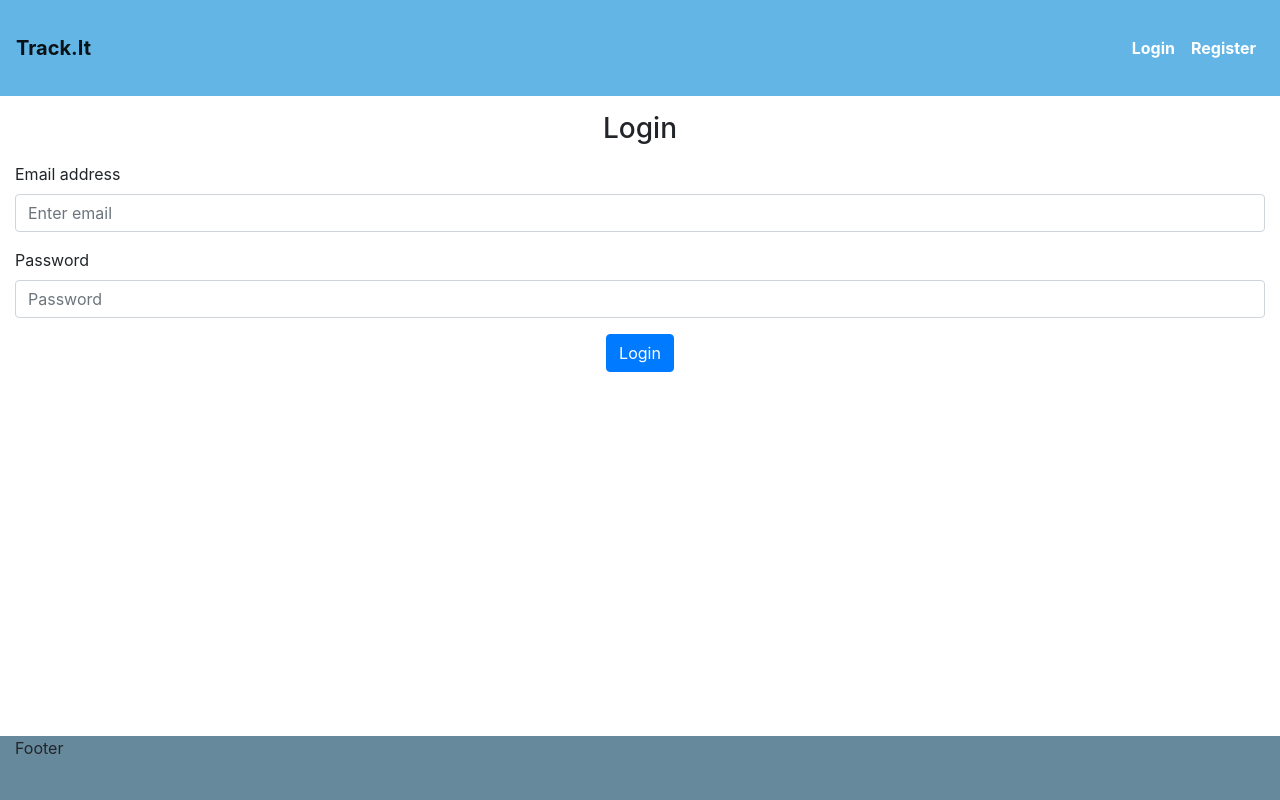
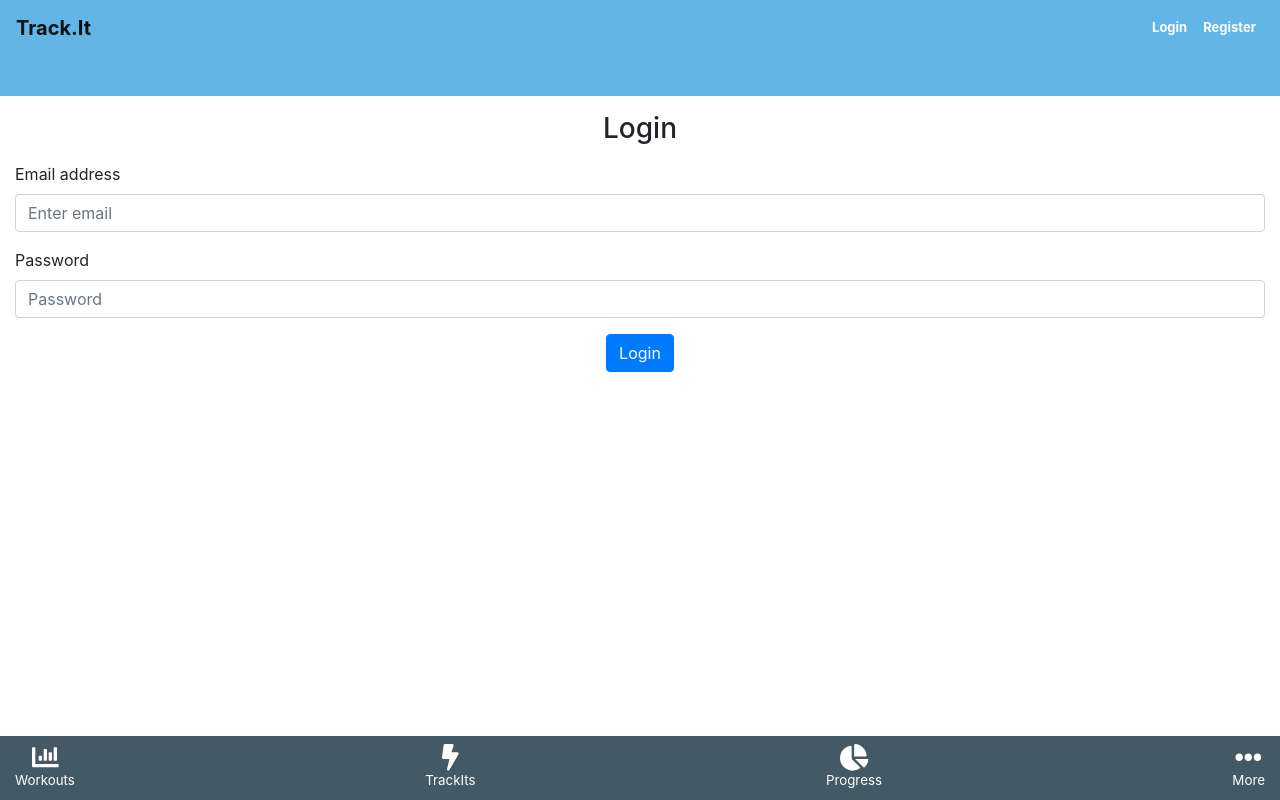
Before and after one commit to oloomoses/workout-tracker-client, a React (Create React App) app: page /login in a window 1280 px wide. Built offline with nearby package versions, Linux system fonts and the light colour scheme.

Commit message:
Add Logout component Add style for logout component Refactor the Navigation component

```diff
--- a/package.json
+++ b/package.json
@@ -4,6 +4,8 @@
   "private": true,
   "dependencies": {
     "@fortawesome/fontawesome-svg-core": "^1.2.35",
+    "@fortawesome/free-solid-svg-icons": "^5.15.3",
+    "@fortawesome/react-fontawesome": "^0.1.14",
     "@testing-library/jest-dom": "^5.12.0",
     "@testing-library/react": "^11.2.7",
     "@testing-library/user-event": "^12.8.3",
--- a/src/App.js
+++ b/src/App.js
@@ -1,4 +1,5 @@
 import { BrowserRouter as Router } from 'react-router-dom';
+import './components/Fawesome';
 import Navigation from './components/Navigation';
 import Main from './components/Main';
 import Footer from './components/Footer';
--- a/src/components/Fawesome/index.js
+++ b/src/components/Fawesome/index.js
@@ -0,0 +1,28 @@
+import { library } from '@fortawesome/fontawesome-svg-core';
+import {
+  faBiking,
+  faEllipsisH,
+  faSwimmer,
+  faHiking,
+  faBolt,
+  faDumbbell,
+  faRunning,
+  faWalking,
+  faChartBar,
+  faChartPie,
+  faChartLine,
+} from '@fortawesome/free-solid-svg-icons';
+
+library.add(
+  faBiking,
+  faEllipsisH,
+  faSwimmer,
+  faHiking,
+  faBolt,
+  faDumbbell,
+  faRunning,
+  faWalking,
+  faChartBar,
+  faChartPie,
+  faChartLine,
+);
--- a/src/components/Footer.js
+++ b/src/components/Footer.js
@@ -1,9 +1,32 @@
 import React from 'react';
 import { Container } from 'react-bootstrap';
+import { FontAwesomeIcon } from '@fortawesome/react-fontawesome';
 
 const Footer = () => (
-  <div className="fixed-bottom footer-custom align-items-center">
-    <Container fluid>Footer</Container>
+  <div className="fixed-bottom footer-custom">
+    <Container fluid>
+      <div className="d-flex justify-content-between mt-2">
+        <div className="d-flex flex-column align-items-center">
+          <FontAwesomeIcon icon="chart-bar" size="2x" color="white" />
+          <>Workouts</>
+        </div>
+
+        <div className="d-flex flex-column align-items-center">
+          <FontAwesomeIcon icon="bolt" size="2x" color="white" />
+          <>TrackIts</>
+        </div>
+
+        <div className="d-flex flex-column align-items-center">
+          <FontAwesomeIcon icon="chart-pie" color="white" size="2x" />
+          <>Progress</>
+        </div>
+
+        <div className="d-flex flex-column align-items-center">
+          <FontAwesomeIcon icon="ellipsis-h" color="white" size="2x" />
+          <>More</>
+        </div>
+      </div>
+    </Container>
   </div>
 );
 
--- a/src/components/Navigation.js
+++ b/src/components/Navigation.js
@@ -1,30 +1,13 @@
 import React from 'react';
-import { Link } from 'react-router-dom';
 import { useSelector } from 'react-redux';
-import {
-  Navbar, Nav,
-} from 'react-bootstrap';
+import LoginNav from './navigation/LoginNav';
+import LogoutNav from './navigation/LogoutNav';
 
 const Navigation = () => {
   const token = useSelector((state) => state.signup.token);
   return (
-    <div>
-      <Navbar className="bg-custom justify-content-between">
-        <Navbar.Brand href="/">Track.It</Navbar.Brand>
-
-        { token ? null : (
-
-          <Nav className="">
-            <li className="nav-item">
-              <Link className="nav-link" to="/login">Login</Link>
-            </li>
-            <li className="nav-item">
-              <Link className="nav-link" to="/signup">Register</Link>
-            </li>
-
-          </Nav>
-        )}
-      </Navbar>
+    <div className="bg-custom">
+      { token ? <LogoutNav /> : <LoginNav /> }
     </div>
   );
 };
--- /dev/null
+++ b/src/components/navigation/LoginNav.js
@@ -0,0 +1,22 @@
+import React from 'react';
+import { Link } from 'react-router-dom';
+import {
+  Navbar, Nav,
+} from 'react-bootstrap';
+
+const LoginNav = () => (
+  <Navbar className="justify-content-between">
+    <Navbar.Brand href="/">Track.It</Navbar.Brand>
+    <Nav className="">
+      <li className="nav-item">
+        <Link className="nav-link" to="/login">Login</Link>
+      </li>
+      <li className="nav-item">
+        <Link className="nav-link" to="/signup">Register</Link>
+      </li>
+
+    </Nav>
+  </Navbar>
+);
+
+export default LoginNav;
--- /dev/null
+++ b/src/components/navigation/LogoutNav.js
@@ -0,0 +1,27 @@
+import React from 'react';
+// import { Link } from 'react-router-dom';
+import {
+  Navbar, Nav, Button,
+} from 'react-bootstrap';
+
+const LogoutNav = () => {
+  const logout = (token) => token;
+
+  return (
+    <Navbar className="d-flex flex-column">
+      <Nav className="ml-auto">
+        <li className="nav-item">
+          <Button className="nav-link" onClick={logout}>Log Out</Button>
+        </li>
+      </Nav>
+
+      <Nav className="mx-auto">
+        <li className="nav-item">
+          <div className="brand">Track.It</div>
+        </li>
+      </Nav>
+    </Navbar>
+  );
+};
+
+export default LogoutNav;
--- a/src/container/WorkoutContainer.js
+++ b/src/container/WorkoutContainer.js
@@ -5,6 +5,7 @@ import Workouts from '../components/Workouts';
 
 const WorkoutContainer = () => {
   const dispatch = useDispatch();
+  const date = new Date();
 
   useEffect(() => {
     dispatch(workouts());
@@ -12,6 +13,10 @@ const WorkoutContainer = () => {
 
   return (
     <div>
+      <div className="text-center">
+        Date :
+        {date.toString()}
+      </div>
       <Workouts />
     </div>
   );
--- a/src/index.css
+++ b/src/index.css
@@ -13,13 +13,20 @@ code {
 }
 
 .bg-custom {
+  width: 100%;
   background-color: #62B5E5;
+  font-size: small;
   height: 6rem;
   font-weight: bold;
 }
 
 .nav-link {
   color: #fff !important;
+}
+
+.brand {
+  font-size: x-large;
+  color: #fff;
 }
 
 .workouts-wrapper {
@@ -45,5 +52,7 @@ code {
 
 .footer-custom {
   height: 4rem;
-  background-color: #67899C;
+  background-color: #445966;
+  color: #fff;
+  font-size: smaller;
 }
```
Also changed, not shown: src/App.css (deleted, +0 -38 lines), 1 other file (tests, documents, lock files or other folders).
